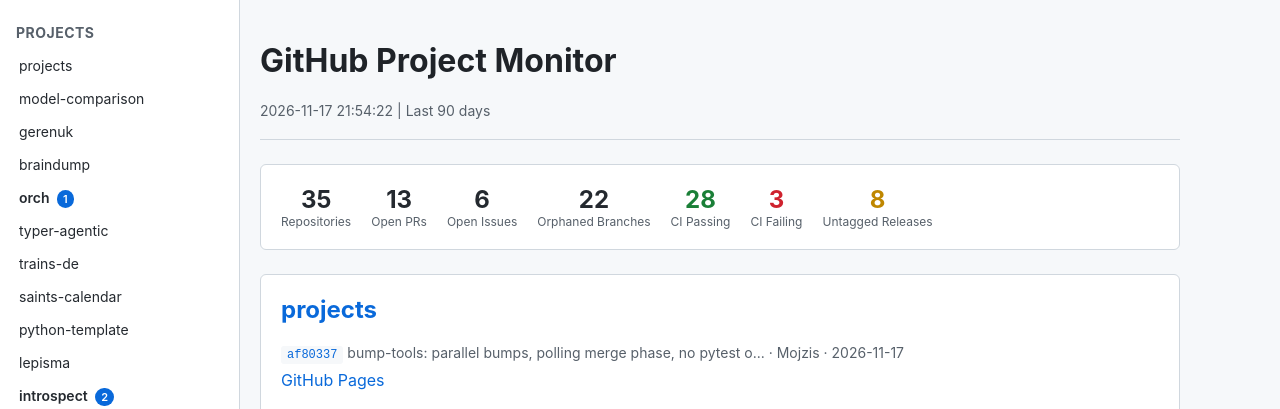
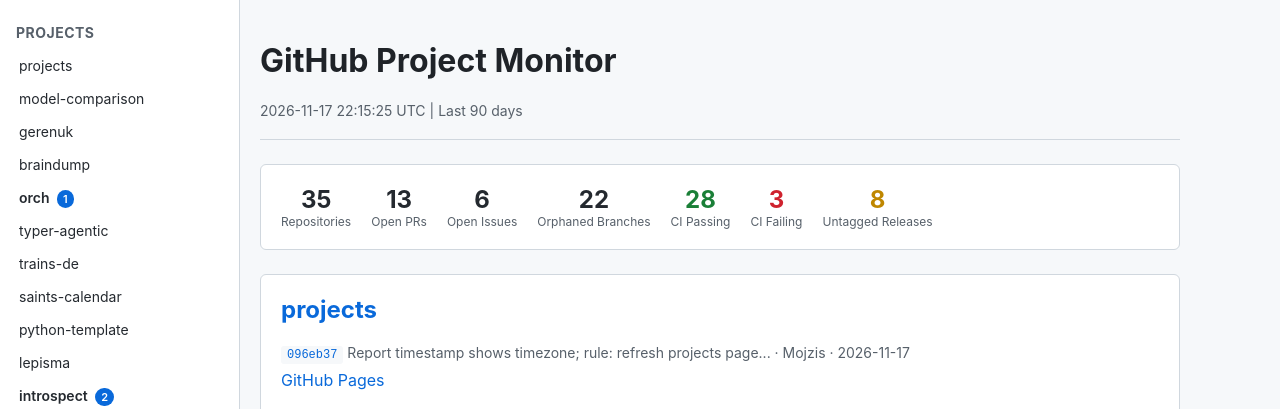
Before and after one commit to mojzis/projects, a plain HTML site: page index.html in a window 1280 px wide. Shown: the top 409 px of the page. Drawn offline with Linux system fonts and the light colour scheme.

Commit message:
Update report - 2026-11-17 22:15

```diff
--- a/index.html
+++ b/index.html
@@ -478,7 +478,7 @@
         <main class="main">
             <div class="header">
                 <h1>GitHub Project Monitor</h1>
-                <p>2026-11-17 21:54:22 | Last 90 days</p>
+                <p>2026-11-17 22:15:25 UTC | Last 90 days</p>
             </div>
 
             <div class="summary">
@@ -520,8 +520,8 @@
 
 
                 <div class="commit-line">
-                    <a href="https://github.com/mojzis/projects/commit/af803374bf196f79a4fe7889619d5e335cb66ae9"><code>af80337</code></a>
-                    bump-tools: parallel bumps, polling merge phase, no pytest o...
+                    <a href="https://github.com/mojzis/projects/commit/096eb37ab3b0b7f2699836abee6cf5319f393741"><code>096eb37</code></a>
+                    Report timestamp shows timezone; rule: refresh projects page...
                     &middot; Mojzis
                     &middot; 2026-11-17
                 </div>
```
Also changed, not shown: llms.txt, 1 other file.
